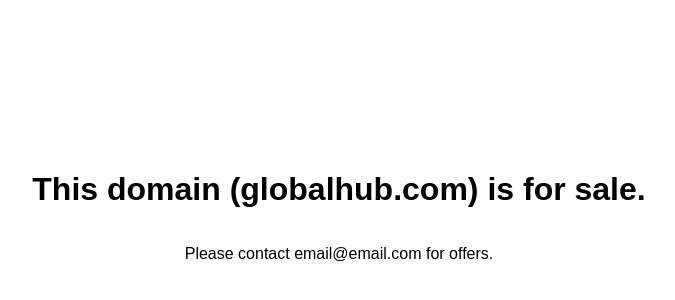
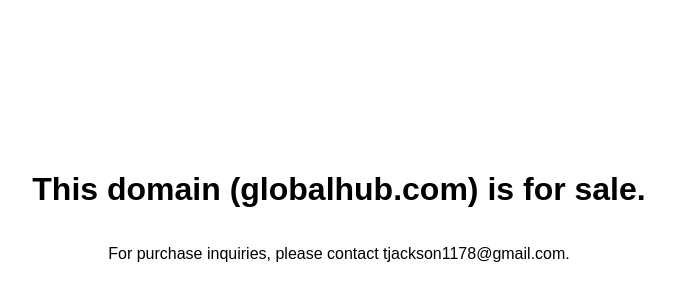
Before and after one commit to aaronrjackson/globalhub, a plain HTML site: page index.html in a window 1280 px wide. Shown: the part 186-486 px from the top of the page, without its empty margins (301-976 px from the left). Drawn offline with Linux system fonts and the light colour scheme.

Commit message:
add email

```diff
--- a/index.html
+++ b/index.html
@@ -11,6 +11,6 @@
 </head>
 <body>
     <h1>This domain (globalhub.com) is for sale.</h1>
-    <p>Please contact email@email.com for offers.</p>
+    <p>For purchase inquiries, please contact tjackson1178@gmail.com.</p>
 </body>
 </html>
```
